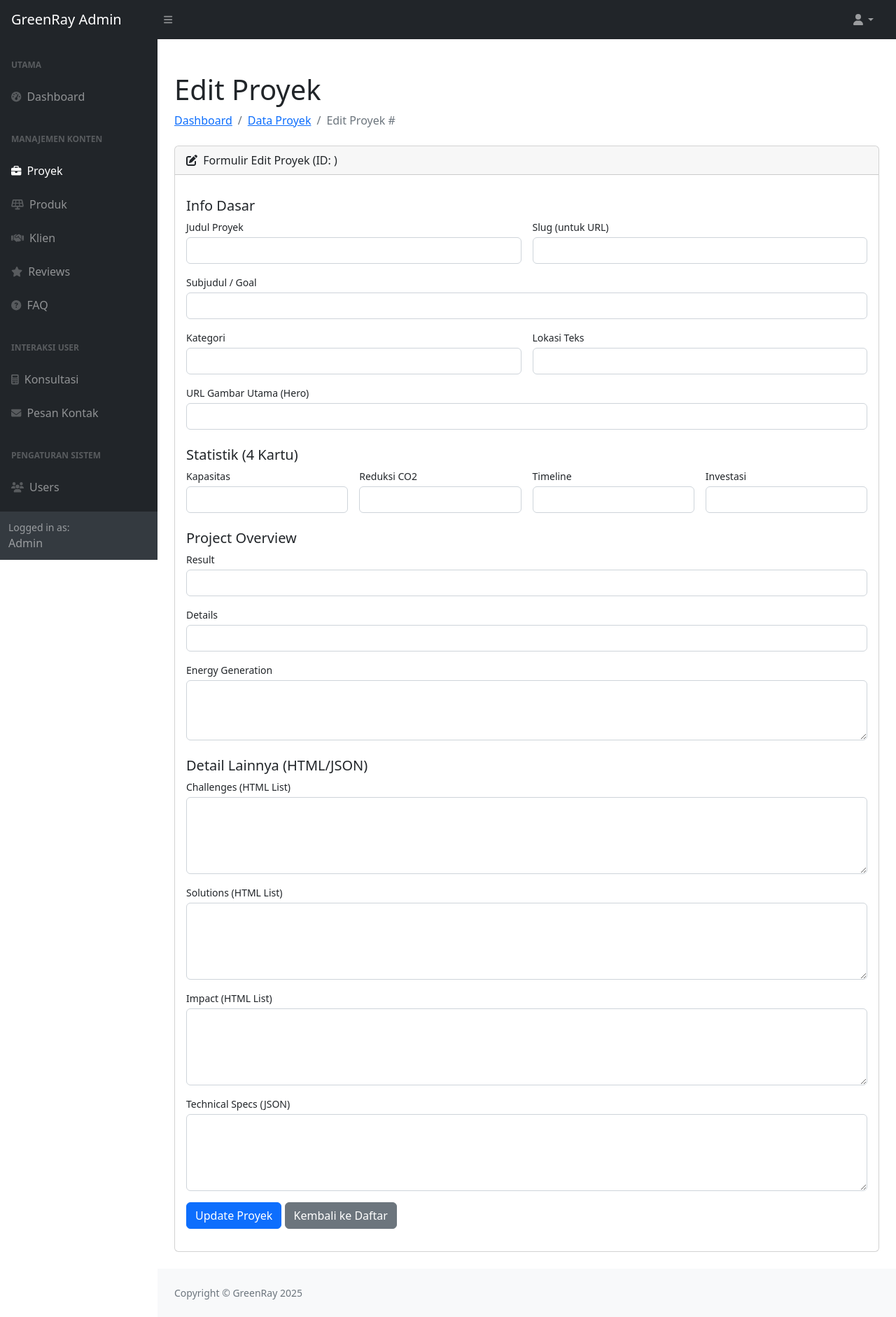
After one commit to farrelfaricaf/project-greenray, a PHP site: page /admin/project_edit.php in a window 1280 px wide. The commit adds this page. Shown: the whole page at 70% size. Run offline with PHP 8.4, Linux system fonts and the light colour scheme; some libraries are stand-ins or nearby versions.

Commit message:
Update File PHP

```diff
--- a/admin/index.php
+++ b/admin/index.php
@@ -105,7 +105,7 @@ $js_monthly_data = json_encode($monthly_data);
                         </a>
 
                         <div class="sb-sidenav-menu-heading">Manajemen Konten</div>
-                        <a class="nav-link" href="master\projects.php">
+                        <a class="nav-link" href="projects.php">
                             <div class="sb-nav-link-icon"><i class="fas fa-briefcase"></i></div>
                             Proyek
                         </a>
--- /dev/null
+++ b/admin/project_edit.php
@@ -0,0 +1,382 @@
+<?php
+// 1. Hubungkan ke database
+include '../koneksi.php';
+
+$alert_message = ""; // Variabel untuk menyimpan pesan notifikasi
+$project_id = null;
+$project = []; // Array untuk menyimpan data proyek yang akan diedit
+
+// 2. Ambil ID Proyek dari URL (GET Request)
+if (isset($_GET['id'])) {
+    $project_id = $_GET['id'];
+
+    // 3. Ambil data proyek yang ada dari database
+    $stmt_select = $koneksi->prepare("SELECT * FROM projects WHERE id = ?");
+    $stmt_select->bind_param("i", $project_id); // 'i' untuk integer
+    $stmt_select->execute();
+    $result = $stmt_select->get_result();
+
+    if ($result->num_rows > 0) {
+        $project = $result->fetch_assoc();
+    } else {
+        $alert_message = '<div class="alert alert-danger">Error: Proyek tidak ditemukan!</div>';
+    }
+    $stmt_select->close();
+}
+
+// 4. Logika untuk memproses form saat disubmit (POST Request)
+if ($_SERVER["REQUEST_METHOD"] == "POST") {
+
+    // Ambil semua data dari form (termasuk ID dari hidden input)
+    $project_id = $_POST['project_id'];
+    $slug = $_POST['slug'];
+    $title = $_POST['title'];
+    $subtitle_goal = $_POST['subtitle_goal'];
+    $category = $_POST['category'];
+    $location_text = $_POST['location_text'];
+    $hero_image_url = $_POST['hero_image_url'];
+
+    $stat_capacity = $_POST['stat_capacity'];
+    $stat_co2_reduction = $_POST['stat_co2_reduction'];
+    $stat_timeline = $_POST['stat_timeline'];
+    $stat_investment = $_POST['stat_investment'];
+
+    $overview_result = $_POST['overview_result'];
+    $overview_details = $_POST['overview_details'];
+    $overview_generation = $_POST['overview_generation'];
+
+    $challenges_html = $_POST['challenges_html'];
+    $solutions_html = $_POST['solutions_html'];
+    $impact_html = $_POST['impact_html'];
+
+    $tech_specs_json = $_POST['tech_specs_json'];
+
+    // 5. Buat query UPDATE
+    $stmt_update = $koneksi->prepare("UPDATE projects SET
+        slug = ?, title = ?, subtitle_goal = ?, category = ?, location_text = ?, hero_image_url = ?,
+        stat_capacity = ?, stat_co2_reduction = ?, stat_timeline = ?, stat_investment = ?,
+        overview_result = ?, overview_details = ?, overview_generation = ?,
+        challenges_html = ?, solutions_html = ?, impact_html = ?, tech_specs_json = ?
+        WHERE id = ?"); // Kondisi WHERE id = ?
+
+    // 's' untuk string, 'i' untuk integer (ID di akhir)
+    $stmt_update->bind_param(
+        "sssssssssssssssssi",
+        $slug,
+        $title,
+        $subtitle_goal,
+        $category,
+        $location_text,
+        $hero_image_url,
+        $stat_capacity,
+        $stat_co2_reduction,
+        $stat_timeline,
+        $stat_investment,
+        $overview_result,
+        $overview_details,
+        $overview_generation,
+        $challenges_html,
+        $solutions_html,
+        $impact_html,
+        $tech_specs_json,
+        $project_id // ID untuk klausa WHERE
+    );
+
+    // 6. Eksekusi query
+    if ($stmt_update->execute()) {
+        $alert_message = '<div class="alert alert-success alert-dismissible fade show" role="alert">
+                            <strong>Sukses!</strong> Proyek berhasil diperbarui.
+                            <button type="button" class="btn-close" data-bs-dismiss="alert" aria-label="Close"></button>
+                          </div>';
+
+        // Ambil lagi data terbaru untuk ditampilkan di form
+        $stmt_select = $koneksi->prepare("SELECT * FROM projects WHERE id = ?");
+        $stmt_select->bind_param("i", $project_id);
+        $stmt_select->execute();
+        $project = $stmt_select->get_result()->fetch_assoc();
+        $stmt_select->close();
+
+    } else {
+        $alert_message = '<div class="alert alert-danger alert-dismissible fade show" role="alert">
+                            <strong>Error!</strong> Gagal memperbarui: ' . $stmt_update->error . '
+                            <button type="button" class="btn-close" data-bs-dismiss="alert" aria-label="Close"></button>
+                          </div>';
+    }
+
+    $stmt_update->close();
+}
+
+// Jika data $project kosong (karena error atau ID tidak ada), isi dengan string kosong
+if (empty($project)) {
+    $project = array_fill_keys([
+        'slug',
+        'title',
+        'subtitle_goal',
+        'category',
+        'location_text',
+        'hero_image_url',
+        'stat_capacity',
+        'stat_co2_reduction',
+        'stat_timeline',
+        'stat_investment',
+        'overview_result',
+        'overview_details',
+        'overview_generation',
+        'challenges_html',
+        'solutions_html',
+        'impact_html',
+        'tech_specs_json'
+    ], '');
+}
+?>
+<!DOCTYPE html>
+<html lang="en">
+
+<head>
+    <meta charset="utf-8" />
+    <meta http-equiv="X-UA-Compatible" content="IE=edge" />
+    <meta name="viewport" content="width=device-width, initial-scale=1, shrink-to-fit=no" />
+    <title>Edit Proyek - GreenRay Admin</title>
+    <link href="css/styles.css" rel="stylesheet" />
+    <script src="https://use.fontawesome.com/releases/v6.3.0/js/all.js" crossorigin="anonymous"></script>
+    <link rel="icon" type="image/png" href="../img/favicon.png?v=1.1" sizes="180x180">
+</head>
+
+<body class="sb-nav-fixed">
+
+    <nav class="sb-topnav navbar navbar-expand navbar-dark bg-dark">
+        <a class="navbar-brand ps-3" href="index.php">GreenRay Admin</a>
+        <button class="btn btn-link btn-sm order-1 order-lg-0 me-4 me-lg-0" id="sidebarToggle" href="#!"><i
+                class="fas fa-bars"></i></button>
+        <ul class="navbar-nav ms-auto me-3 me-lg-4">
+            <li class="nav-item dropdown">
+                <a class="nav-link dropdown-toggle" id="navbarDropdown" href="#" role="button" data-bs-toggle="dropdown"
+                    aria-expanded="false"><i class="fas fa-user fa-fw"></i></a>
+                <ul class="dropdown-menu dropdown-menu-end" aria-labelledby="navbarDropdown">
+                    <li><a class="dropdown-item" href="#!">Logout</a></li>
+                </ul>
+            </li>
+        </ul>
+    </nav>
+    <div id="layoutSidenav">
+
+        <div id="layoutSidenav_nav">
+            <nav class="sb-sidenav accordion sb-sidenav-dark" id="sidenavAccordion">
+                <div class="sb-sidenav-menu">
+                    <div class="nav">
+
+                        <div class="sb-sidenav-menu-heading">Utama</div>
+                        <a class="nav-link" href="index.php">
+                            <div class="sb-nav-link-icon"><i class="fas fa-tachometer-alt"></i></div>
+                            Dashboard
+                        </a>
+
+                        <div class="sb-sidenav-menu-heading">Manajemen Konten</div>
+                        <a class="nav-link active" href="projects.php">
+                            <div class="sb-nav-link-icon"><i class="fas fa-briefcase"></i></div>
+                            Proyek
+                        </a>
+                        <a class="nav-link" href="products.php">
+                            <div class="sb-nav-link-icon"><i class="fas fa-solar-panel"></i></div>
+                            Produk
+                        </a>
+                        <a class="nav-link" href="clients.php">
+                            <div class="sb-nav-link-icon"><i class="fas fa-handshake"></i></div>
+                            Klien
+                        </a>
+                        <a class="nav-link" href="reviews.php">
+                            <div class="sb-nav-link-icon"><i class="fas fa-star"></i></div>
+                            Reviews
+                        </a>
+                        <a class="nav-link" href="faqs.php">
+                            <div class="sb-nav-link-icon"><i class="fas fa-question-circle"></i></div>
+                            FAQ
+                        </a>
+
+                        <div class="sb-sidenav-menu-heading">Interaksi User</div>
+                        <a class="nav-link" href="consultations.php">
+                            <div class="sb-nav-link-icon"><i class="fas fa-calculator"></i></div>
+                            Konsultasi
+                        </a>
+                        <a class="nav-link" href="contact_messages.php">
+                            <div class="sb-nav-link-icon"><i class="fas fa-envelope"></i></div>
+                            Pesan Kontak
+                        </a>
+
+                        <div class="sb-sidenav-menu-heading">Pengaturan Sistem</div>
+                        <a class="nav-link" href="users.php">
+                            <div class="sb-nav-link-icon"><i class="fas fa-users"></i></div>
+                            Users
+                        </a>
+                        <a class="nav-link collapsed" href="#" data-bs-toggle="collapse"
+                            data-bs-target="#collapseKalkulator" aria-expanded="false"
+                            aria-controls="collapseKalkulator">
+                            <div class="sb-nav-link-icon"><i class="fas fa-cogs"></i></div>
+                            Setting Kalkulator
+                            <div class="sb-sidenav-collapse-arrow"><i class="fas fa-angle-down"></i></div>
+                        </a>
+                        <div class="collapse" id="collapseKalkulator" aria-labelledby="headingOne"
+                            data-bs-parent="#sidenavAccordion">
+                            <nav class="sb-sidenav-menu-nested nav">
+                                <a class="nav-link" href="locations.php">Manajemen Lokasi</a>
+                                <a class="nav-link" href="tariffs.php">Manajemen Tarif</a>
+                            </nav>
+                        </div>
+
+                    </div>
+                </div>
+                <div class="sb-sidenav-footer">
+                    <div class="small">Logged in as:</div>
+                    Admin
+                </div>
+            </nav>
+        </div>
+        <div id="layoutSidenav_content">
+            <main>
+                <div class="container-fluid px-4">
+
+                    <h1 class="mt-4">Edit Proyek</h1>
+                    <ol class="breadcrumb mb-4">
+                        <li class="breadcrumb-item"><a href="index.php">Dashboard</a></li>
+                        <li class="breadcrumb-item"><a href="projects.php">Data Proyek</a></li>
+                        <li class="breadcrumb-item active">Edit Proyek #<?php echo $project_id; ?></li>
+                    </ol>
+
+                    <?php echo $alert_message; ?>
+
+                    <div class="card mb-4">
+                        <div class="card-header">
+                            <i class="fas fa-edit me-1"></i>
+                            Formulir Edit Proyek (ID: <?php echo $project_id; ?>)
+                        </div>
+                        <div class="card-body">
+
+                            <form action="project_edit.php?id=<?php echo $project_id; ?>" method="POST">
+                                <input type="hidden" name="project_id" value="<?php echo $project_id; ?>">
+
+                                <h5 class="mt-3 text-dark">Info Dasar</h5>
+                                <div class="row gx-3 mb-3">
+                                    <div class="col-md-6">
+                                        <label class="small mb-1" for="title">Judul Proyek</label>
+                                        <input class="form-control" id="title" name="title" type="text"
+                                            value="<?php echo htmlspecialchars($project['title']); ?>" required>
+                                    </div>
+                                    <div class="col-md-6">
+                                        <label class="small mb-1" for="slug">Slug (untuk URL)</label>
+                                        <input class="form-control" id="slug" name="slug" type="text"
+                                            value="<?php echo htmlspecialchars($project['slug']); ?>" required>
+                                    </div>
+                                </div>
+                                <div class="mb-3">
+                                    <label class="small mb-1" for="subtitle_goal">Subjudul / Goal</label>
+                                    <input class="form-control" id="subtitle_goal" name="subtitle_goal" type="text"
+                                        value="<?php echo htmlspecialchars($project['subtitle_goal']); ?>" required>
+                                </div>
+                                <div class="row gx-3 mb-3">
+                                    <div class="col-md-6">
+                                        <label class="small mb-1" for="category">Kategori</label>
+                                        <input class="form-control" id="category" name="category" type="text"
+                                            value="<?php echo htmlspecialchars($project['category']); ?>" required>
+                                    </div>
+                                    <div class="col-md-6">
+                                        <label class="small mb-1" for="location_text">Lokasi Teks</label>
+                                        <input class="form-control" id="location_text" name="location_text" type="text"
+                                            value="<?php echo htmlspecialchars($project['location_text']); ?>" required>
+                                    </div>
+                                </div>
+                                <div class="mb-3">
+                                    <label class="small mb-1" for="hero_image_url">URL Gambar Utama (Hero)</label>
+                                    <input class="form-control" id="hero_image_url" name="hero_image_url" type="text"
+                                        value="<?php echo htmlspecialchars($project['hero_image_url']); ?>" required>
+                                </div>
+
+                                <h5 class="mt-4 text-dark">Statistik (4 Kartu)</h5>
+                                <div class="row gx-3 mb-3">
+                                    <div class="col-md-3">
+                                        <label class="small mb-1" for="stat_capacity">Kapasitas</label>
+                                        <input class="form-control" id="stat_capacity" name="stat_capacity" type="text"
+                                            value="<?php echo htmlspecialchars($project['stat_capacity']); ?>">
+                                    </div>
+                                    <div class="col-md-3">
+                                        <label class="small mb-1" for="stat_co2_reduction">Reduksi CO2</label>
+                                        <input class="form-control" id="stat_co2_reduction" name="stat_co2_reduction"
+                                            type="text"
+                                            value="<?php echo htmlspecialchars($project['stat_co2_reduction']); ?>">
+                                    </div>
+                                    <div class="col-md-3">
+                                        <label class="small mb-1" for="stat_timeline">Timeline</label>
+                                        <input class="form-control" id="stat_timeline" name="stat_timeline" type="text"
+                                            value="<?php echo htmlspecialchars($project['stat_timeline']); ?>">
+                                    </div>
+                                    <div class="col-md-3">
+                                        <label class="small mb-1" for="stat_investment">Investasi</label>
+                                        <input class="form-control" id="stat_investment" name="stat_investment"
+                                            type="text"
+                                            value="<?php echo htmlspecialchars($project['stat_investment']); ?>">
+                                    </div>
+                                </div>
+
+                                <h5 class="mt-4 text-dark">Project Overview</h5>
+                                <div class="mb-3">
+                                    <label class="small mb-1" for="overview_result">Result</label>
+                                    <input class="form-control" id="overview_result" name="overview_result" type="text"
+                                        value="<?php echo htmlspecialchars($project['overview_result']); ?>">
+                                </div>
+                                <div class="mb-3">
+                                    <label class="small mb-1" for="overview_details">Details</label>
+                                    <input class="form-control" id="overview_details" name="overview_details"
+                                        type="text"
+                                        value="<?php echo htmlspecialchars($project['overview_details']); ?>">
+                                </div>
+                                <div class="mb-3">
+                                    <label class="small mb-1" for="overview_generation">Energy Generation</label>
+                                    <textarea class="form-control" id="overview_generation" name="overview_generation"
+                                        rows="3"><?php echo htmlspecialchars($project['overview_generation']); ?></textarea>
+                                </div>
+
+                                <h5 class="mt-4 text-dark">Detail Lainnya (HTML/JSON)</h5>
+                                <div class="mb-3">
+                                    <label class="small mb-1" for="challenges_html">Challenges (HTML List)</label>
+                                    <textarea class="form-control" id="challenges_html" name="challenges_html"
+                                        rows="4"><?php echo htmlspecialchars($project['challenges_html']); ?></textarea>
+                                </div>
+                                <div class="mb-3">
+                                    <label class="small mb-1" for="solutions_html">Solutions (HTML List)</label>
+                                    <textarea class="form-control" id="solutions_html" name="solutions_html"
+                                        rows="4"><?php echo htmlspecialchars($project['solutions_html']); ?></textarea>
+                                </div>
+                                <div class="mb-3">
+                                    <label class="small mb-1" for="impact_html">Impact (HTML List)</label>
+                                    <textarea class="form-control" id="impact_html" name="impact_html"
+                                        rows="4"><?php echo htmlspecialchars($project['impact_html']); ?></textarea>
+                                </div>
+                                <div class="mb-3">
+                                    <label class="small mb-1" for="tech_specs_json">Technical Specs (JSON)</label>
+                                    <textarea class="form-control" id="tech_specs_json" name="tech_specs_json"
+                                        rows="4"><?php echo htmlspecialchars($project['tech_specs_json']); ?></textarea>
+                                </div>
+
+                                <button class="btn btn-primary" type="submit">Update Proyek</button>
+                                <a href="projects.php" class="btn btn-secondary">Kembali ke Daftar</a>
+                            </form>
+                        </div>
+                    </div>
+
+                </div>
+            </main>
+            <footer class="py-4 bg-light mt-auto">
+                <div class="container-fluid px-4">
+                    <div class="d-flex align-items-center justify-content-between small">
+                        <div class="text-muted">Copyright &copy; GreenRay 2025</div>
+                    </div>
+                </div>
+            </footer>
+        </div>
+    </div>
+
+    <script src="https://cdn.jsdelivr.net/npm/bootstrap@5.2.3/dist/js/bootstrap.bundle.min.js"
+        crossorigin="anonymous"></script>
+    <script src="js/scripts.js"></script>
+</body>
+
+</html>
```
Also changed, not shown: admin/project_add.php (added, +330 -0 lines).
